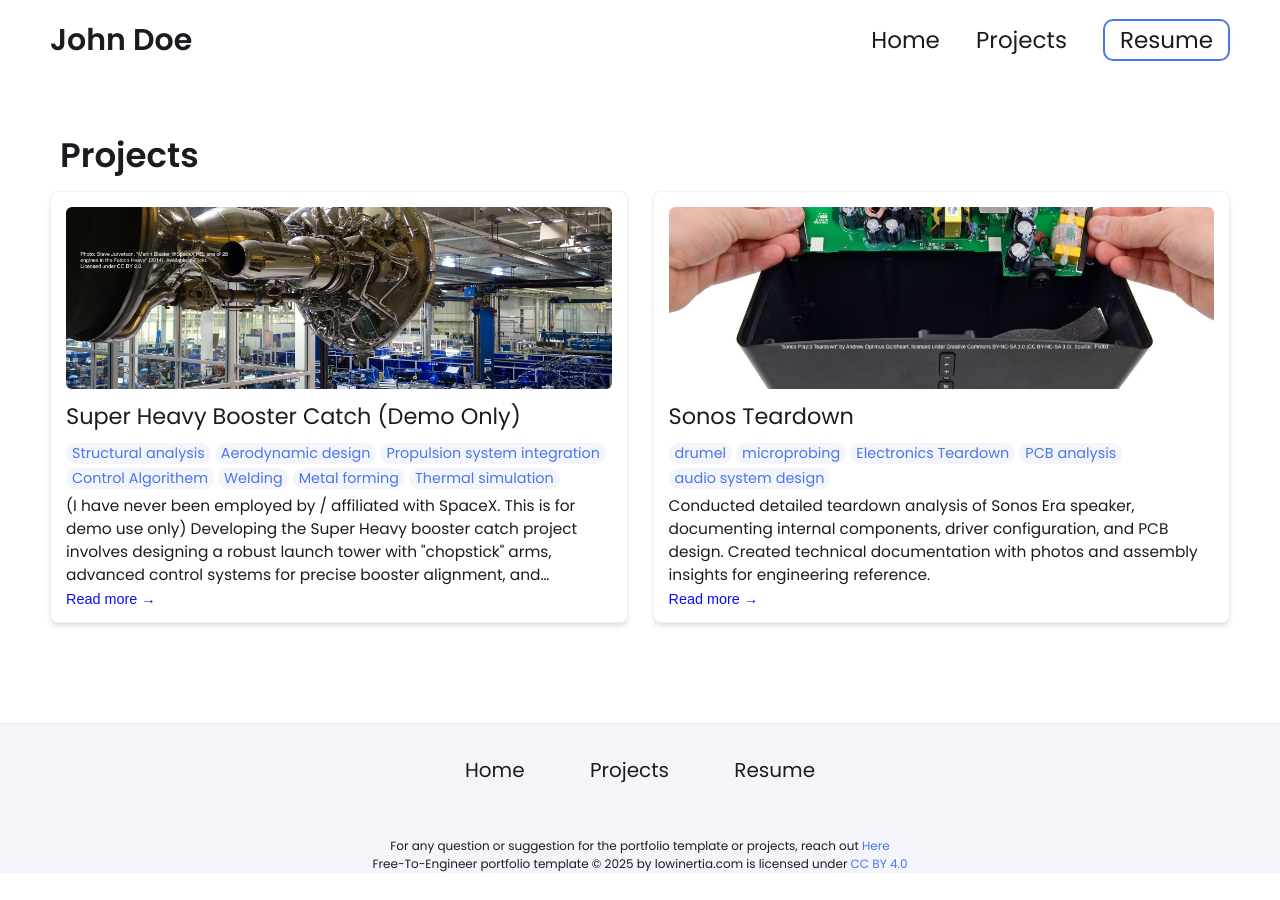
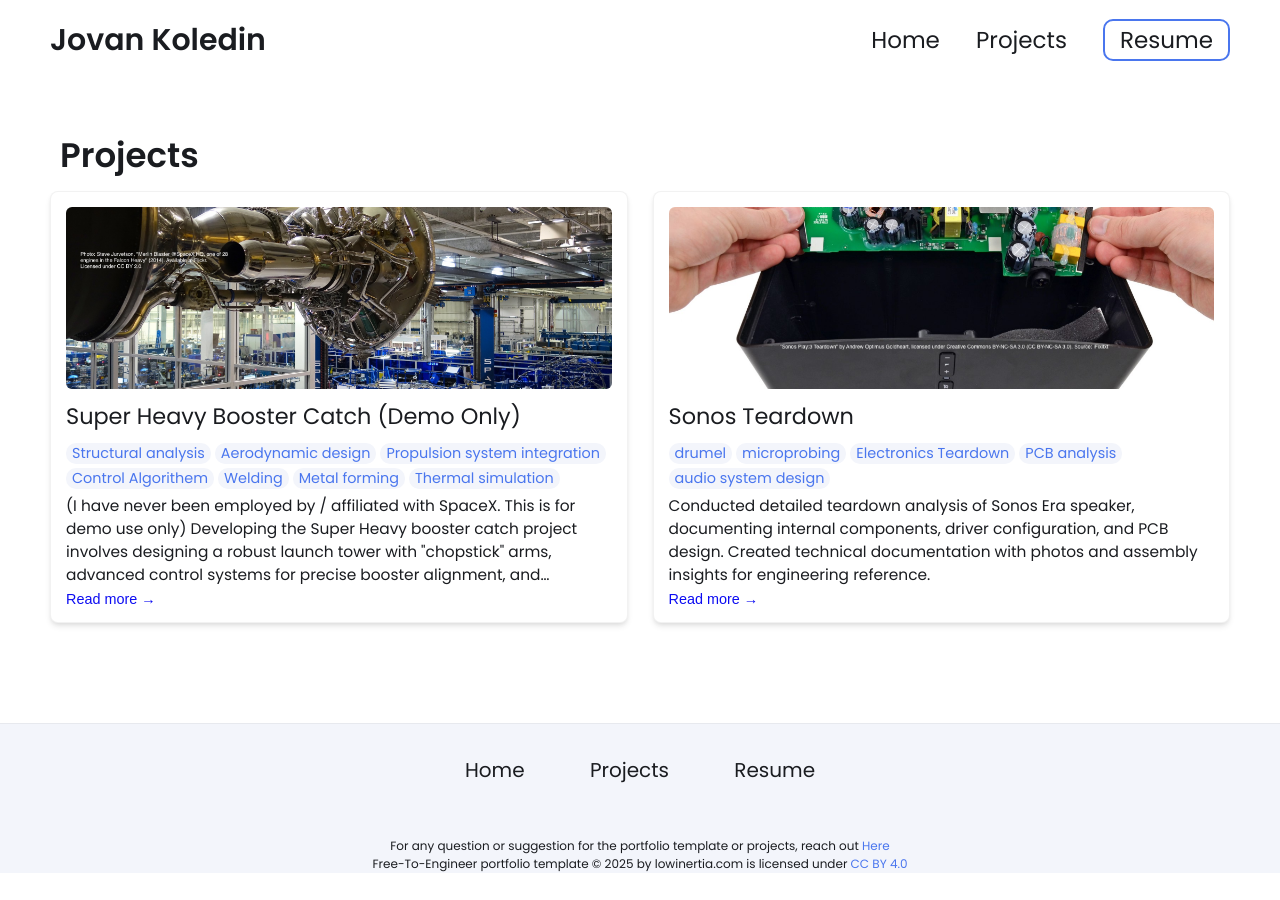
Before and after one commit to jovankoledin/jovankoledin.github.io, a Jekyll site: the page built from projects.html, in a window 1280 px wide. Built offline with Jekyll 4.4.1, drawn with Linux system fonts in a browser that asks for light colours; some of the changed lines change nothing that is shown.

Commit message:
Update _config.yml

```diff
--- a/_config.yml
+++ b/_config.yml
@@ -7,32 +7,30 @@
 
 # Main Page Setup
 
-title: John Doe's Portfolio # This is what shows up in the tab of the browser
+title: Jovan Koledin's Portfolio # This is what shows up in the tab of the browser
 
 
 
 # Hero Section
-name: John Doe
-headline: headline message
+name: Jovan Koledin
+headline: Check out work I have done her
 description: >- # dont remove this line. this will ignore all new lines until the next section
-  Write an awesome intro and discuss your highlights and qualification. You can edit this
-  line in _config.yml. It will appear in your document head meta (for
-  Google search results) and in your feed.xml site description.
+  I like to work on lots of stuff, but mainly focus on software and firmware/embedded where I can interact with some hardware.
 
 # Place your profile image in /assets/images/profile-image/folder and edit the file name
-profile_image: ./assets/images/profile-image/avatar.jpeg
+profile_image: ./assets/images/profile-image/pfp.jpg
 
 
 # Link your resume
 # You can place your resume in assets/resume/{resume.pdf or add external link such as pdf saved in google drive
-resume-url: https://drive.google.com/file/d/13Z3duVzh-gguPU5r03oJVEE6rV9rd3DS/view?usp=sharing # or /assets/resume/resume.pdf
+resume-url: /assets/resume/resume.pdf
 
 
 # Set up external links - this will show up as small icons next to your name.
 
 external-links:    # input only your own url slug. The icons with missing entries will not appear.
-  linkedin: test    # https://www.linkedin.com/in/{your url slug}
-  github: leea12    # https://github.com/{your url slug}
+  linkedin: https://www.linkedin.com/in/jovan-koledin/    # https://www.linkedin.com/in/{your url slug}
+  github: jovankoledin    # https://github.com/{your url slug}
   stackoverflow: test      # https://stackoverflow.com/users/{your url slug}
   medium:            # https://medium.com/@{your url slug}
   x-twitter:   # https://x.com/{your url slug}
@@ -44,51 +42,51 @@
 
 
 # Skills Section - Add the list of your Skills by categories/tools. The indentation for each level needs to be precise.
-skills:
-  - category: 3D Modeling
-    tools:
-    - Onshape
-    - Solidworks
-    - Creo
-    - Fusion 360 (Autodesk)
-    - Blender (for complex shapes or animations)
-    - Siemens NX
-    - Inventor (Autodesk)
-    - CATIA (Dassault Systèmes)
-  - category: Prototyping
-    tools:
-    - SLA
-    - CNC
-    - FDM
-    - SLS
-    - DMLS
-    - PolyJet Printing
-    - Vacuum Casting
-    - Laser Cutting
-    - Water Jet Cutting
-    - Arduino / Raspberry Pi
-    - Breadboarding for circuit testing
-  - category: Design Standards / Practices
-    tools:
-    - GD&T ASME Y14
-    - ISO fits and tolerances
-    - PLM (PTC Windchill / Arena)
-  - category: PCB Design
-    tools:
-    - Altium Designer
-    - Altium
-    - Eagle
-    - KiCad
-  - category: Problem Solving / Risk Management
-    tools:
-    - Root Cause Analysis (e.g., 5 Whys, Fishbone Diagram)
-    - DFMEA / PFMEA
-    - Six Sigma methodologies
-    - Shain Red-X
+#skills:
+#  - category: 3D Modeling
+#    tools:
+#    - Onshape
+#    - Solidworks
+#    - Creo
+#    - Fusion 360 (Autodesk)
+#    - Blender (for complex shapes or animations)
+#    - Siemens NX
+#    - Inventor (Autodesk)
+#    - CATIA (Dassault Systèmes)
+#  - category: Prototyping
+#    tools:
+#    - SLA
+#    - CNC
+#    - FDM
+#    - SLS
+#    - DMLS
+#    - PolyJet Printing
+#    - Vacuum Casting
+#    - Laser Cutting
+#    - Water Jet Cutting
+#    - Arduino / Raspberry Pi
+#    - Breadboarding for circuit testing
+#  - category: Design Standards / Practices
+#    tools:
+#    - GD&T ASME Y14
+#    - ISO fits and tolerances
+#    - PLM (PTC Windchill / Arena)
+#  - category: PCB Design
+#    tools:
+#   - Altium Designer
+#    - Altium
+#    - Eagle
+#    - KiCad
+#  - category: Problem Solving / Risk Management
+#    tools:
+#    - Root Cause Analysis (e.g., 5 Whys, Fishbone Diagram)
+#    - DFMEA / PFMEA
+#    - Six Sigma methodologies
+#    - Shain Red-X
 
 
 # Contact Form Setup. Setup an account and copy over the key. When someone fills out the form, it will be received in your email.
-formspree-key:   https://formspree.io/f/{8-digit key}
+#formspree-key:   https://formspree.io/f/{8-digit key}
 
 
 
```
